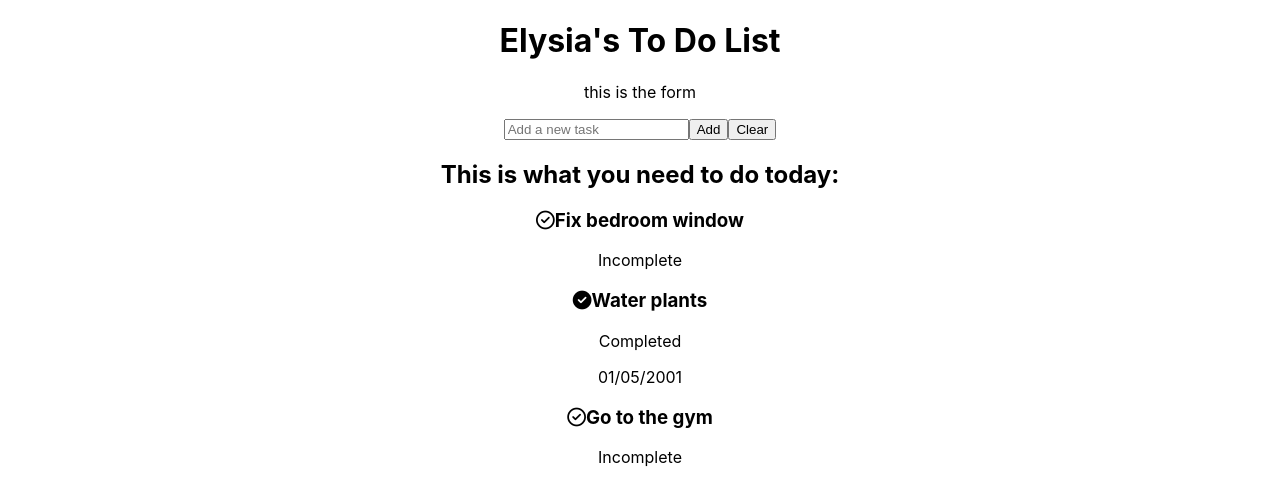
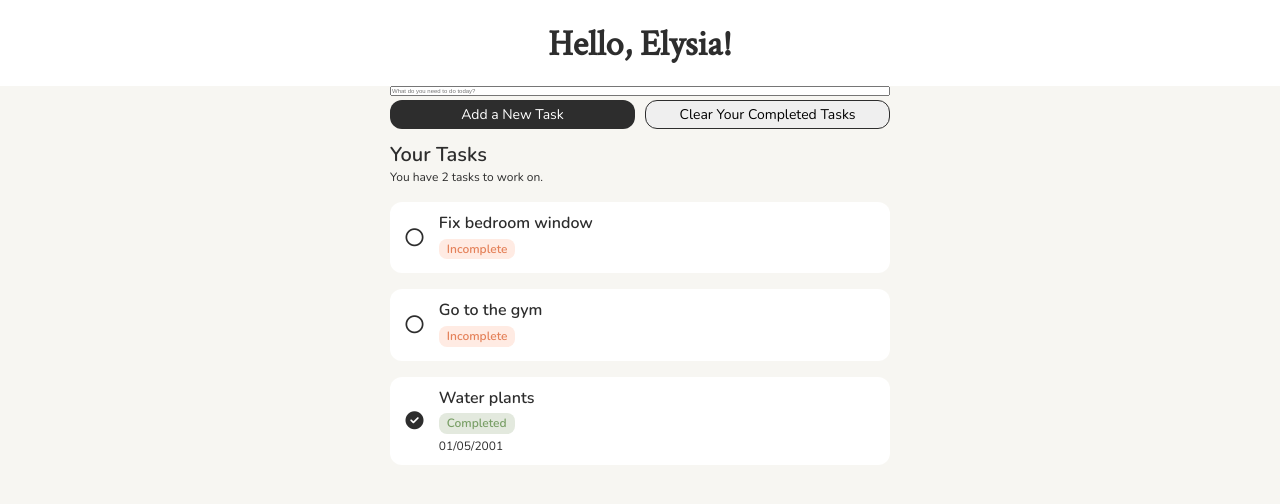
Before and after one commit to bloominstituteoftechnology/reducer-todo, a React (Create React App) app in the folder todo/: page / in a window 1280 px wide. Shown: the top 504 px of the page. Built offline with nearby package versions, Linux system fonts and the light colour scheme.

Commit message:
Adds styling

```diff
--- a/todo/src/App.css
+++ b/todo/src/App.css
@@ -1,38 +1,137 @@
-.App {
+@import url('https://fonts.googleapis.com/css?family=Crimson+Text|Nunito:400,600&display=swap');
+
+* {
+  box-sizing: border-box;
+  margin: 0;
+  padding: 0;
+  max-width: 100%;
+  font-size: 62.5%;
+}
+
+body {
+  line-height: 1.4;
+  color: #2D2D2D;
+  background-color: #F7F6F2;
+  font-family: 'Nunito', sans-serif;
+}
+
+h1 {
+  font-family: 'Crimson Text', serif;
+  font-size: 3.6rem;
+  text-align: center;
+
+}
+
+h2 {
+  font-size: 2rem;
+  font-weight: 600;
+}
+
+h3 {
+  font-size: 1.6rem;
+  font-weight: 600;
+}
+
+p {
+  font-size: 1.2rem;
+}
+
+header {
+  background-color: white;
+  padding: 20px 0 16px;
+}
+
+header p {
+  font-size: 1.4rem;
+  /* font-weight: 600; */
   text-align: center;
 }
 
-.App-logo {
-  height: 40vmin;
-  pointer-events: none;
+/* .header-text {
+  color: white;
+  background-color: #FF9D73;
+  border-radius: 20px;
+  margin: 0 auto;
+  padding: 12px 0 16px;
+  width: 50%;
+  transform: translateY(30px);
+} */
+
+form {
+  width: 50%;
+  max-width: 500px;
+  margin: 0 auto;
+  display: flex;
+  flex-direction: column;
 }
 
-@media (prefers-reduced-motion: no-preference) {
-  .App-logo {
-    animation: App-logo-spin infinite 20s linear;
-  }
+form div {
+  display: flex;
+  justify-content: space-between;
 }
 
-.App-header {
-  background-color: #282c34;
-  min-height: 100vh;
-  display: flex;
-  flex-direction: column;
-  align-items: center;
-  justify-content: center;
-  font-size: calc(10px + 2vmin);
+button {
+  width: 49%;
+  font-size: 1.4rem;
+  font-family: 'Nunito', sans-serif;
+  border: none;
+  border-radius: 12px;
+  padding: 4px;
+  margin: 4px 0 12px;
+  cursor: pointer;
+}
+
+button[type=submit] {
+  background-color: #2D2D2D;
   color: white;
 }
 
-.App-link {
-  color: #61dafb;
+button[type=button] {
+  border: 1px solid #2D2D2D;
 }
 
-@keyframes App-logo-spin {
-  from {
-    transform: rotate(0deg);
-  }
-  to {
-    transform: rotate(360deg);
-  }
+.task-panel {
+  width: 50%;
+  max-width: 500px;
+  margin: 0 auto;
 }
+
+.task {
+  background-color: white;
+  /* border: 1px solid #2D2D2D; */
+  border-radius: 12px;
+  padding: 10px 8px;
+  margin: 16px 0;
+  display: flex;
+  align-items: center;
+  justify-content: space-around;
+}
+
+.task-details {
+  width: 90%;
+}
+
+i {
+  font-size: 1.8rem;
+  cursor: pointer;
+}
+
+.task-completed {
+  background-color: #E3E9DE;
+  color: #799F66;
+  font-weight: 600;
+  display: inline-block;
+  padding: 2px 8px;
+  border-radius: 8px;
+  margin: 4px 0;
+}
+
+.task-incomplete {
+  background-color: #FFEBE3;
+  color: #E48159;
+  font-weight: 600;
+  display: inline-block;
+  padding: 2px 8px;
+  border-radius: 8px;
+  margin: 4px 0;
+}
--- a/todo/src/App.js
+++ b/todo/src/App.js
@@ -35,7 +35,10 @@ function App() {
   return (
     <div className="App">
       <header>
-        <h1>Elysia's To Do List</h1>
+        <div className="header-text">
+          <h1>Hello, Elysia!</h1>
+          {/* <p>Here's what you're working on today.</p> */}
+        </div>
       </header>
       <TodoForm
         addNewTask={addNewTask}
--- a/todo/src/components/Todo.js
+++ b/todo/src/components/Todo.js
@@ -4,13 +4,16 @@ import moment from 'moment';
 let Todo = props => {
     //console.log('todo props', props)
     return (
-        <div onClick={() => props.toggleTask(props.id)}>
-            <h3>
-                {props.status ? <i className="fas fa-check-circle"></i> : <i className="far fa-check-circle"></i>}
-                 {props.name}
-            </h3>
-            <p>{props.status ? 'Completed' : 'Incomplete'}</p>
-            {props.date != null ? <p>{moment(props.date).calendar()}</p> : null}
+        <div className="task">
+            <div onClick={() => props.toggleTask(props.id)}>
+                {props.status ? <i className="fas fa-check-circle"></i> : <i className="far fa-circle"></i>}
+            </div>
+
+            <div className="task-details">
+                <h3>{props.name}</h3>
+                <p className={props.status ? "task-completed" : "task-incomplete"}>{props.status ? 'Completed' : 'Incomplete'}</p>
+                {props.date != null ? <p>{moment(props.date).calendar()}</p> : null}
+            </div>
         </div>
     )
 }
--- a/todo/src/components/TodoForm.js
+++ b/todo/src/components/TodoForm.js
@@ -25,17 +25,18 @@ const TodoForm = ({ addNewTask, filterTasks }) => {
 
     return (
         <div>
-            <p>this is the form</p>
             <form onSubmit={handleSubmit}>
                 <input
                     type="text"
                     name="newTask"
-                    placeholder="Add a new task"
+                    placeholder="What do you need to do today?"
                     value={newTaskName}
                     onChange={handleChanges}
                 />
-                <button type="submit">Add</button>
-                <button type="button" onClick={handleClearCompleted}>Clear</button>
+                <div>
+                    <button type="submit">Add a New Task</button>
+                    <button type="button" onClick={handleClearCompleted}>Clear Your Completed Tasks</button>
+                </div>
             </form>
         </div>
     )
--- a/todo/src/components/TodoList.js
+++ b/todo/src/components/TodoList.js
@@ -3,11 +3,20 @@ import Todo from './Todo';
 
 const TodoList = props => {
     //console.log('todo list props:', props)
+    const getCompletedTasks = () => {
+        return props.tasks.filter(task => task.completed)
+    }
+
+    const getIncompleteTasks = () => {
+        return props.tasks.filter(task => !task.completed)
+    }
 
     return (
-        <div>
-            <h2>This is what you need to do today:</h2>
-            {props.tasks.map(task => {
+        <div className="task-panel">
+            <h2>Your Tasks</h2>
+            <p>You have {`${getIncompleteTasks().length}`} tasks to work on.</p>
+            <div className="incomplete-list">
+                {getIncompleteTasks().map(task => {
                     return (
                         <Todo
                             key={task.id}
@@ -20,6 +29,21 @@ const TodoList = props => {
                     )
                 })}
             </div>
+            <div className="complete-list">
+                {getCompletedTasks().map(task => {
+                    return (
+                        <Todo
+                            key={task.id}
+                            id={task.id}
+                            name={task.item}
+                            status={task.completed}
+                            date={task.date_completed}
+                            toggleTask={props.toggleTask}
+                        />
+                    )
+                })}
+            </div>
+        </div>
     )
 }
 
```
Lines whose indentation alone changed are shown as unchanged.
